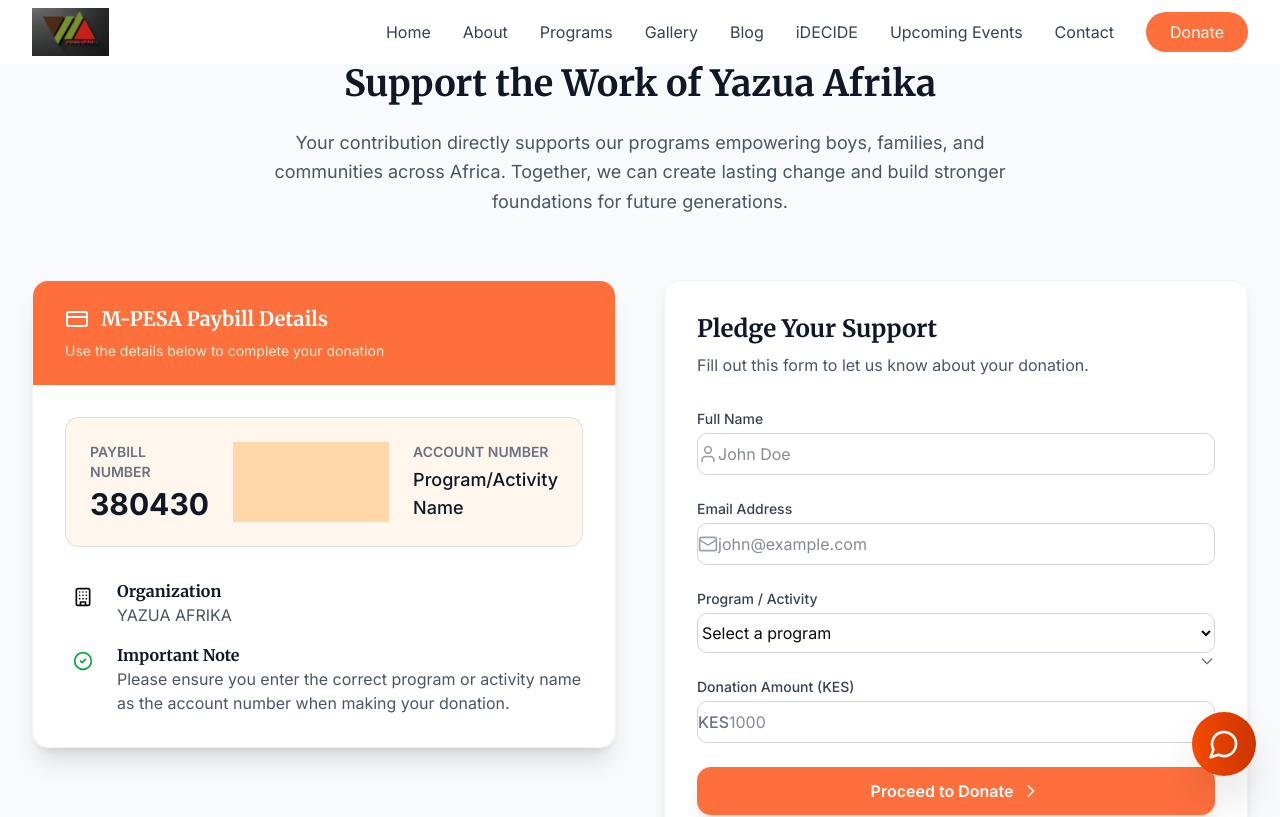
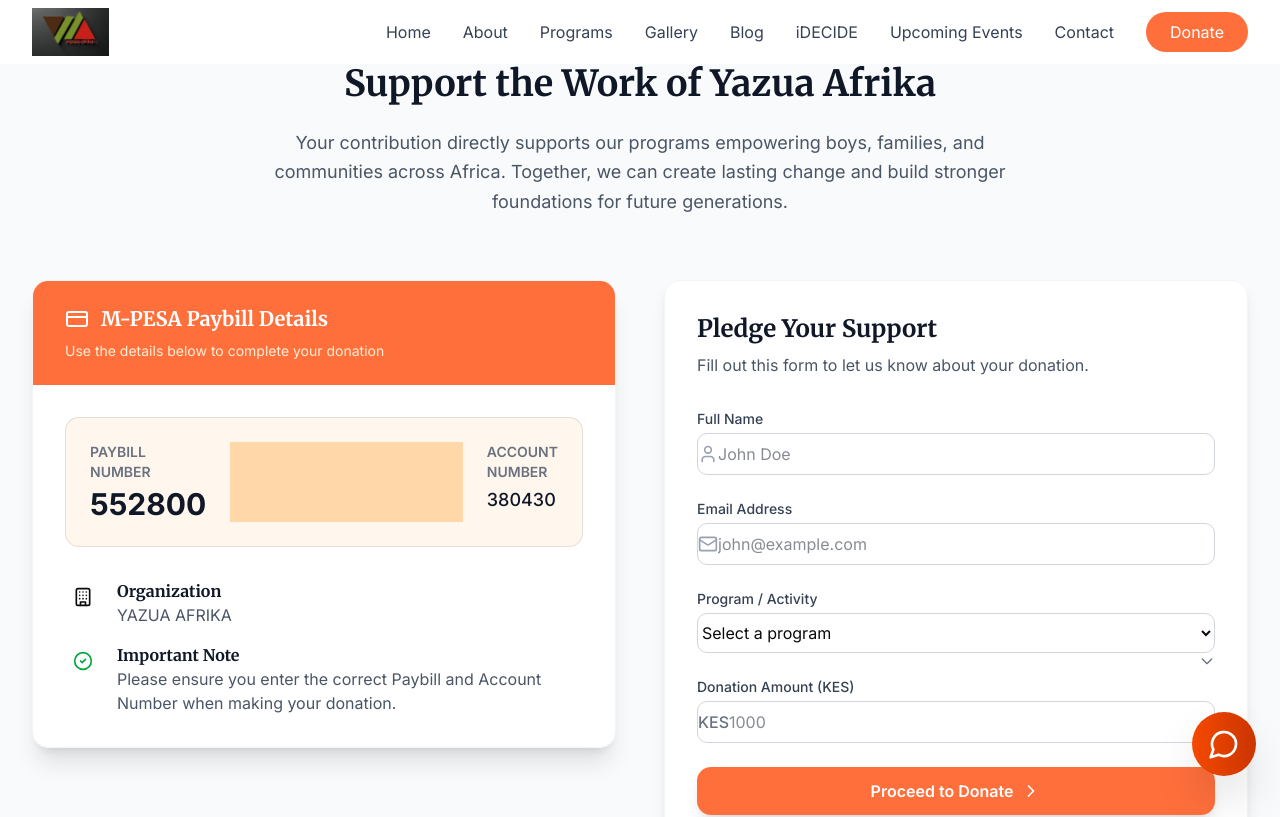
Before and after one commit to nyota777/yazuawebsite-3, a React (Vite) app: page /donate in a window 1280 px wide. Shown: the top 817 px of the page. Built offline with nearby package versions, Linux system fonts and the light colour scheme.

Commit message:
Update payment details on donation page

```diff
--- a/src/components/DonateSection.tsx
+++ b/src/components/DonateSection.tsx
@@ -53,12 +53,12 @@ export function DonateSection() {
               <div className="flex flex-col md:flex-row md:items-center justify-between gap-6 p-6 bg-orange-50 rounded-xl border border-orange-100">
                 <div>
                   <p className="text-sm font-semibold text-gray-500 uppercase tracking-wider mb-1">Paybill Number</p>
-                  <p className="text-3xl font-bold text-gray-900">380430</p>
+                  <p className="text-3xl font-bold text-gray-900">552800</p>
                 </div>
                 <div className="h-px md:h-12 w-full md:w-px bg-orange-200"></div>
                 <div>
                   <p className="text-sm font-semibold text-gray-500 uppercase tracking-wider mb-1">Account Number</p>
-                  <p className="text-lg font-medium text-gray-900">Program/Activity Name</p>
+                  <p className="text-lg font-medium text-gray-900">380430</p>
                 </div>
               </div>
 
@@ -79,7 +79,7 @@ export function DonateSection() {
                   </div>
                   <div>
                     <h4 className="font-semibold text-gray-900">Important Note</h4>
-                    <p className="text-gray-600">Please ensure you enter the correct program or activity name as the account number when making your donation.</p>
+                    <p className="text-gray-600">Please ensure you enter the correct Paybill and Account Number when making your donation.</p>
                   </div>
                 </div>
               </div>
```
